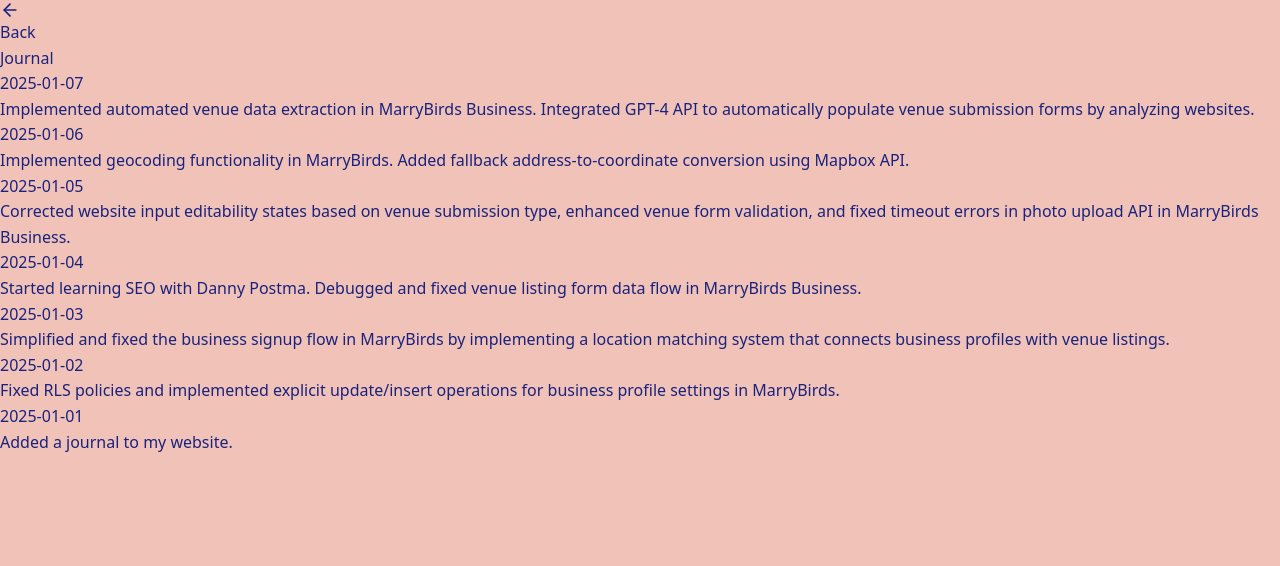
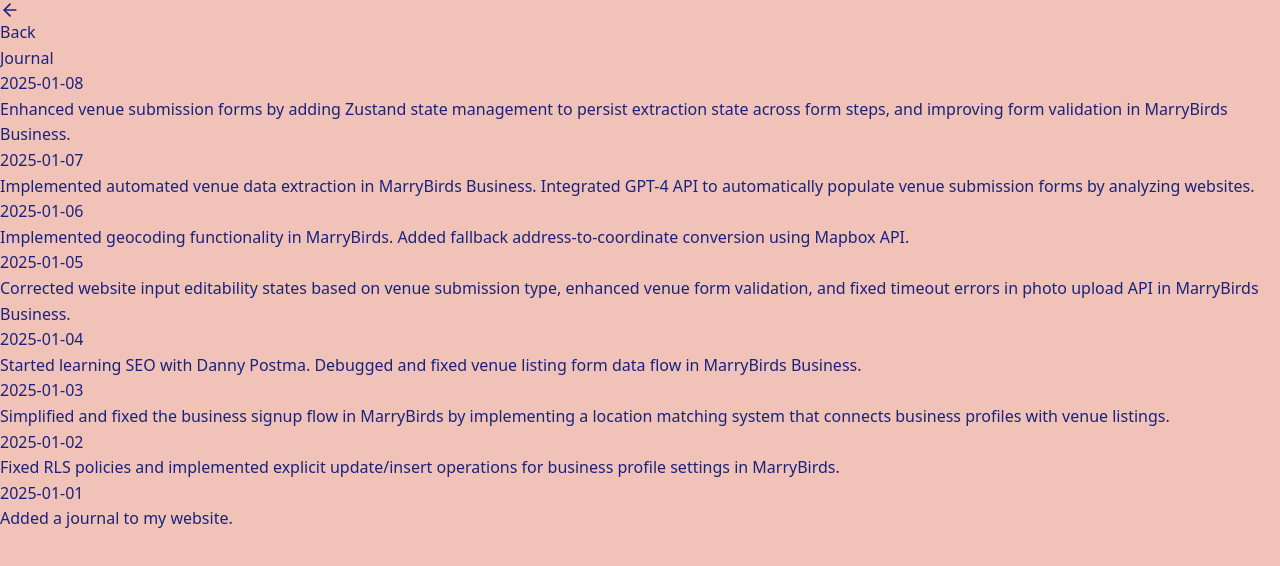
Before and after one commit to minamicode/minamicode.com, a Next.js app: page /journal in a window 1280 px wide. Shown: the top 566 px of the page. Built offline with nearby package versions, Linux system fonts and the light colour scheme.

Commit message:
add a journal entry

```diff
--- a/src/app/_components/JournalEntries.tsx
+++ b/src/app/_components/JournalEntries.tsx
@@ -6,6 +6,10 @@ type JournalEntry = {
 };
 
 const entries: JournalEntry[] = [
+  {
+    date: "2025-01-08",
+    text: "Enhanced venue submission forms by adding Zustand state management to persist extraction state across form steps, and improving form validation in MarryBirds Business.",
+  },
   {
     date: "2025-01-07",
     text: "Implemented automated venue data extraction in MarryBirds Business. Integrated GPT-4 API to automatically populate venue submission forms by analyzing websites.",
```
